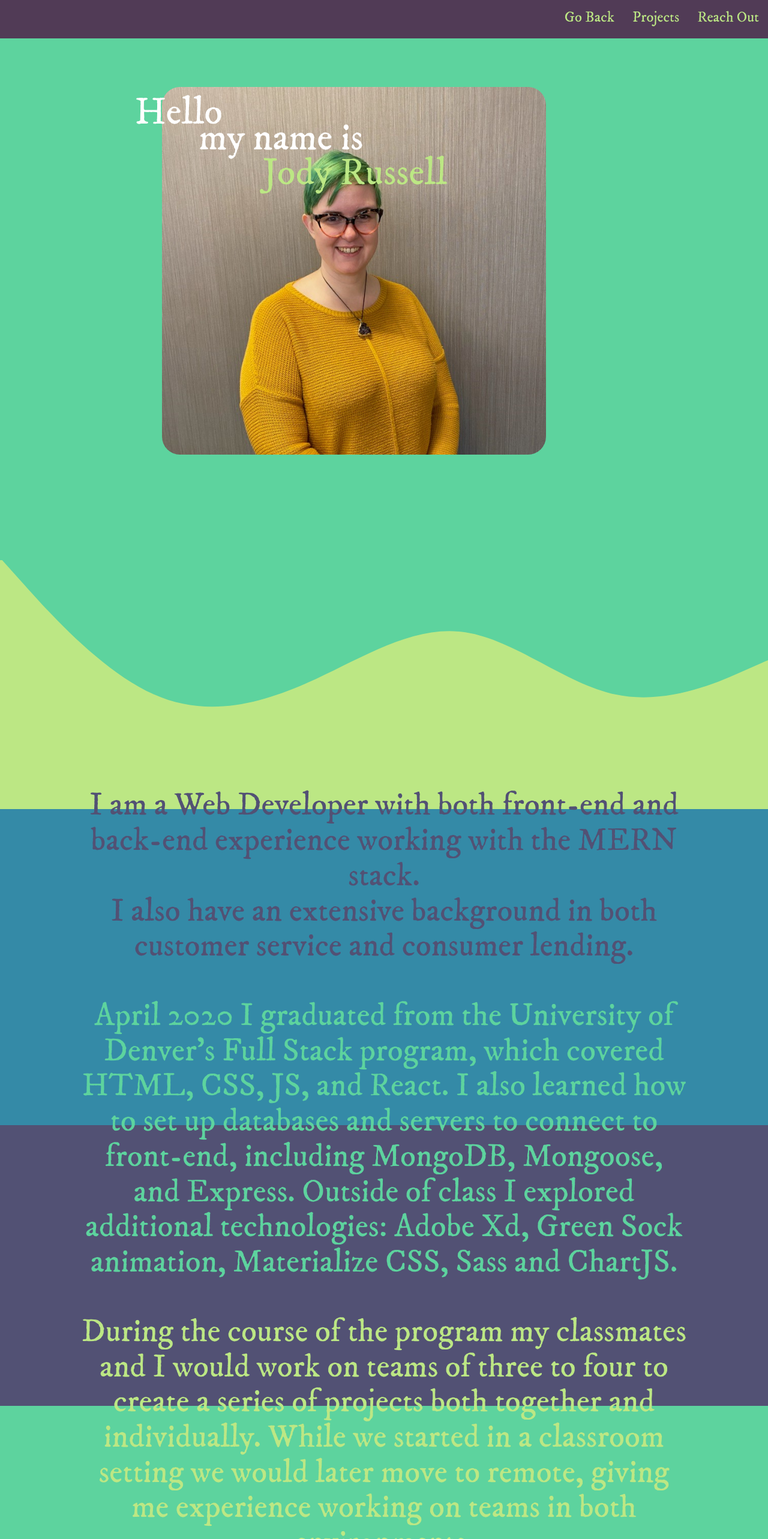
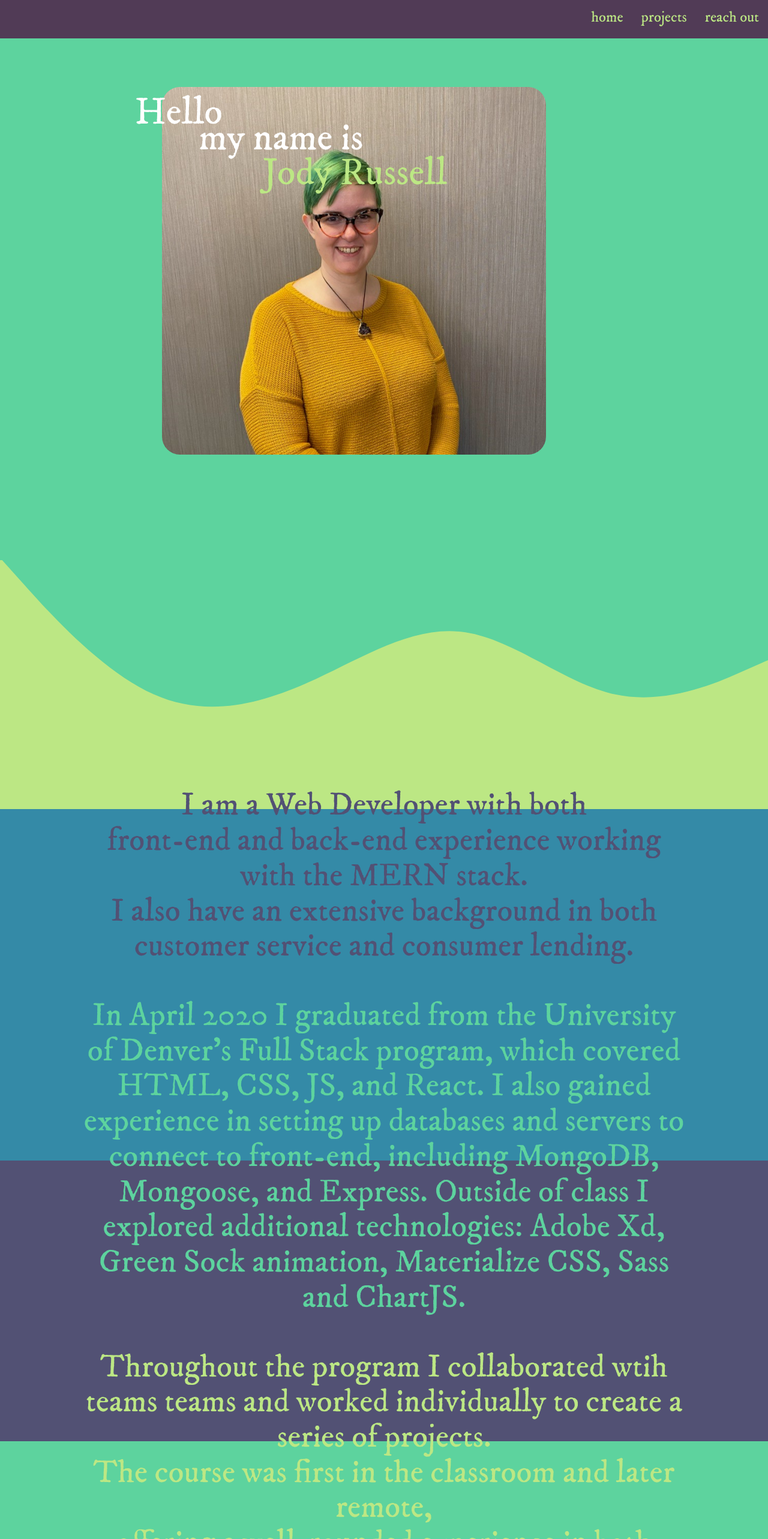
Before and after one commit to missjody/ReactPortfolio, a React (Create React App) app in the folder client/: page / in a window 1280 px wide. Shown: the top 2566 px of the page at 60% size. Built offline with nearby package versions, Linux system fonts and the light colour scheme.

Commit message:
wording updates

```diff
--- a/client/src/App.css
+++ b/client/src/App.css
@@ -11,8 +11,11 @@ body {
 .wave-container {
   background: #5DD39E;
 }
+
 .wave-container > svg {
   display: block;
+  position: relative;
+  overflow: hidden;
 }
 
 
--- a/client/src/components/Navbar/Navbar.js
+++ b/client/src/components/Navbar/Navbar.js
@@ -25,17 +25,17 @@ const Nav = () => {
           {/* changed to span from a with an href="#" */}
           <a href="#" data-target="slide-out" className="js-trigger sidenav-trigger show-on-med"><i className="material-icons hamburger">menu</i></a>
           <ul className="right hide-on-med-and-down active">
-            <li><a href="/home"><h5> Go Back</h5></a></li>
-            <li><a href="/projects"><h5>Projects</h5></a></li>
-            <li><a href="/contact"><h5> Reach Out</h5></a></li>
+            <li><a href="/home"><h5> home</h5></a></li>
+            <li><a href="/projects"><h5>projects</h5></a></li>
+            <li><a href="/contact"><h5> reach out</h5></a></li>
           </ul>
         </div>
       </nav>
 
       <ul className="sidenav right" ref={el => slide = el} id="slide-out">
-        <li><a href="/home" onClick={handleClick}><h5> Go Back</h5></a></li>
-        <li><a href="/projects" onClick={handleClick}><h5>Projects</h5></a></li>
-        <li><a href="/contact" onClick={handleClick}><h5> Reach Out</h5></a></li>
+        <li><a href="/home" onClick={handleClick}><h5> home</h5></a></li>
+        <li><a href="/projects" onClick={handleClick}><h5>projects</h5></a></li>
+        <li><a href="/contact" onClick={handleClick}><h5> reach out</h5></a></li>
       </ul>
     </div>
   );
--- a/client/src/pages/Home.js
+++ b/client/src/pages/Home.js
@@ -37,9 +37,9 @@ const Home = () => {
 
       <div className="wave-container row" id="mern">
         <div className="col s12 center-align">
-          <h2 id="mernFont">I am a Web Developer with both front-end and
+          <h2 id="mernFont">I am a Web Developer with both <br />front-end and
           back-end experience working with the MERN stack.
-          <br />I also have an extensive background in both <br />
+          <br />I also have an extensive background in both<br />
           customer service and consumer lending.
           </h2>
         </div>
@@ -48,9 +48,9 @@ const Home = () => {
 
       <div className="wave-container row" id="grad">
         <div className="col s12 center-align">
-          <h2 id="gradFont">April 2020 I graduated from the University of Denver’s
+          <h2 id="gradFont">In April 2020 I graduated from the University of Denver’s
           Full Stack program, which covered HTML, CSS, JS, and React.
-          I also learned how to set up databases and servers to connect
+          I also gained experience in setting up databases and servers to connect
           to front-end, including MongoDB, Mongoose, and Express.
           Outside of class I explored additional technologies: Adobe Xd,
           Green Sock animation, Materialize CSS, Sass and ChartJS.
@@ -61,11 +61,10 @@ const Home = () => {
 
       <div className="wave-container row" id="course">
         <div className="col s12 center-align">
-          <h2 id="courseFont">During the course of the program my classmates and I
-          would work on teams of three to four to create a series
-          of projects both together and individually. While we started
-          in a classroom setting we would later move to remote,
-          giving me experience working on teams in both environments.
+          <h2 id="courseFont">Throughout the program I
+          collaborated wtih teams teams and worked individually to create a series
+          of projects.<br />The course was first in the classroom and later remote, <br /> offering a well-rounded experience
+          in both collaboration types.
         </h2>
         </div>
         <svg xmlns="http://www.w3.org/2000/svg" viewBox="0 0 1440 320"><path fill="#525174" fill-opacity="1" d="M0,288L48,282.7C96,277,192,267,288,229.3C384,192,480,128,576,122.7C672,117,768,171,864,186.7C960,203,1056,181,1152,192C1248,203,1344,245,1392,266.7L1440,288L1440,0L1392,0C1344,0,1248,0,1152,0C1056,0,960,0,864,0C768,0,672,0,576,0C480,0,384,0,288,0C192,0,96,0,48,0L0,0Z"></path></svg>
@@ -74,9 +73,9 @@ const Home = () => {
       <div className="wave-container row" id="thanks">
         <div className="col s12 center-align">
           <h2 id="thanksFont">
-            Thank you for taking the time to check out my portfolio.
-            I've included some of my favorite projects as well as links
-            to my resume and how to contact me.
+            Thank you for taking the time to explore my portfolio.<br />
+            I've included some of my favorite projects as well as my
+            contact information and links to my resume.
             I look forward to hearing from you soon!
          </h2>
         </div>
```
